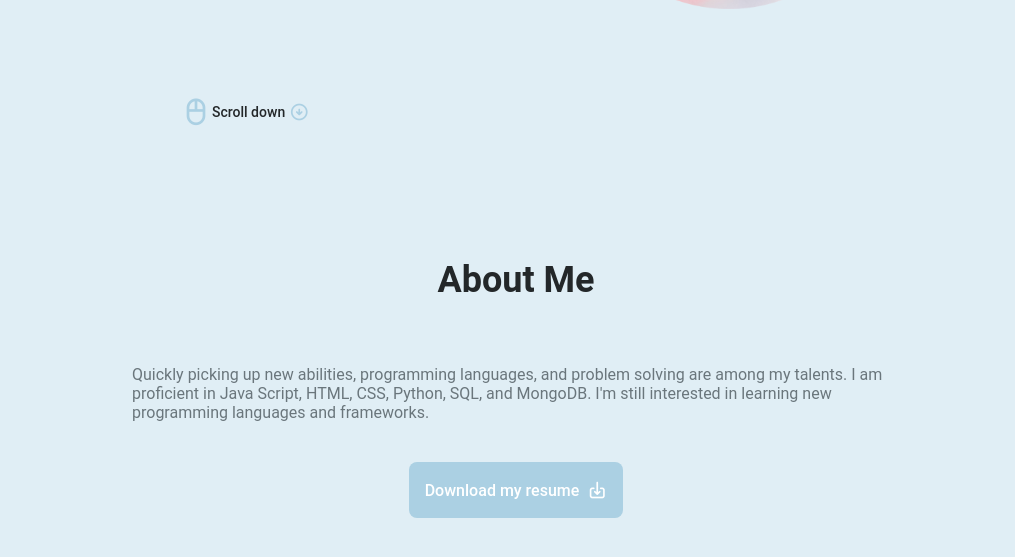
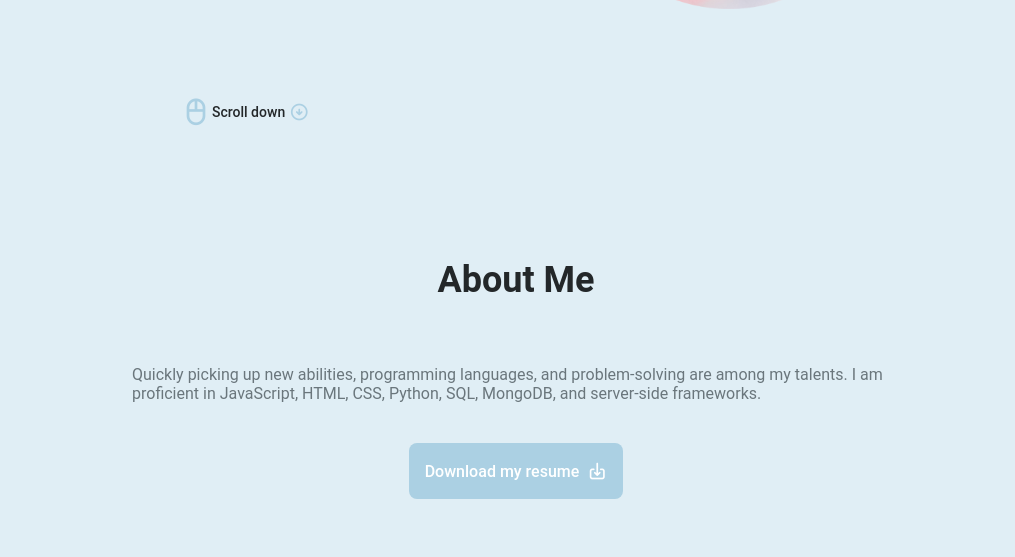
Before and after one commit to JuneKTMan/myportfoliowebsite, a plain HTML site: page index.html in a window 1280 px wide. Shown: the part 495-1052 px from the top of the page, without its empty margins (124-1139 px from the left). Drawn offline with nearby package versions, Linux system fonts and the light colour scheme.

Commit message:
update about me

```diff
--- a/index.html
+++ b/index.html
@@ -128,9 +128,8 @@
 
                     <div class="about__data">
                         <p class="about__description">Quickly picking up new abilities, programming languages,
-                            and problem solving are among my talents. I am proficient in Java Script, HTML, CSS,
-                            Python, SQL, and MongoDB. I'm still interested in learning new programming languages
-                            and frameworks.</p>
+                            and problem-solving are among my talents. I am proficient in JavaScript, HTML, CSS, Python, SQL, MongoDB,
+                            and server-side frameworks.</p>
 
                         <div class="about__buttons">
                             <a download="" href="assests/pdf/resume_katinjuneman.pdf" target="blank" class="button button--flex">
```
